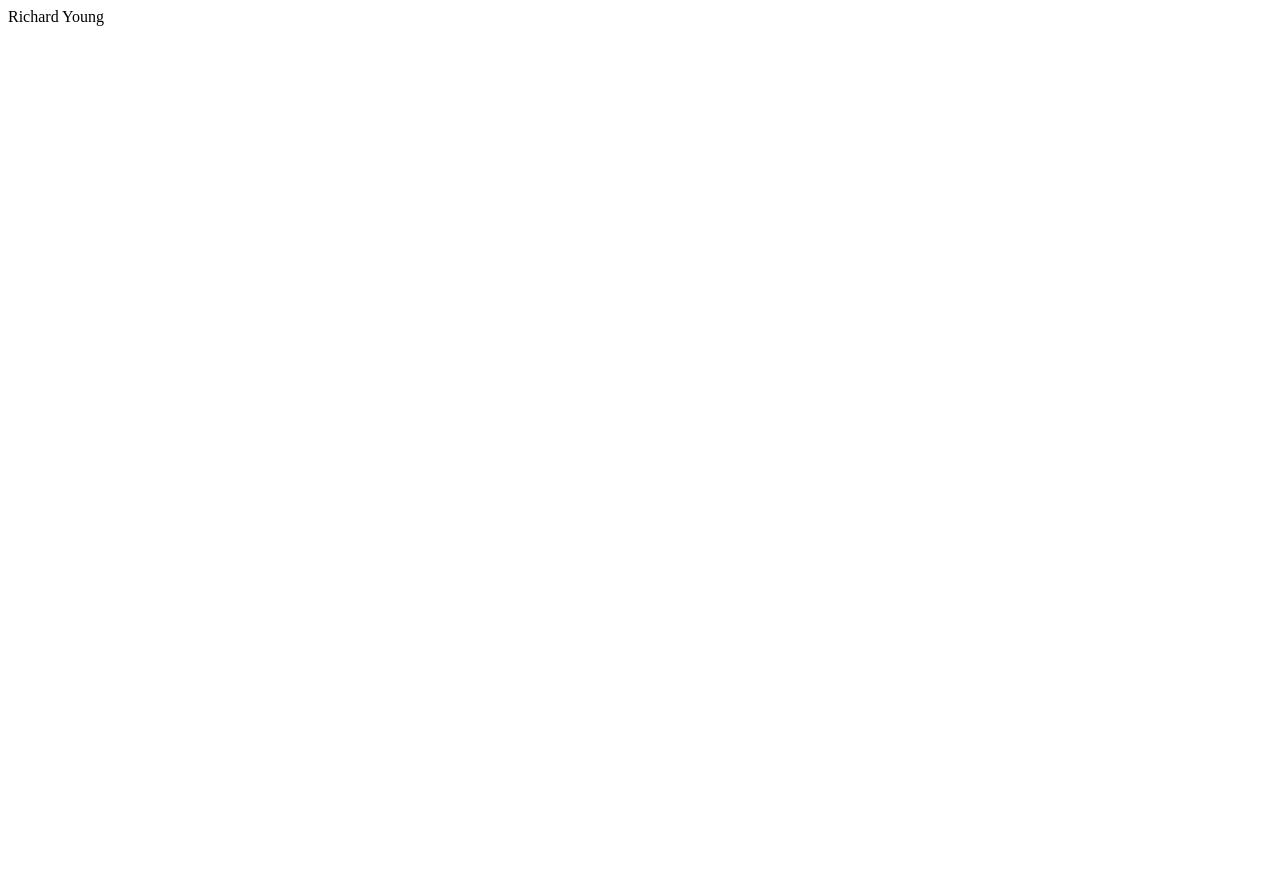
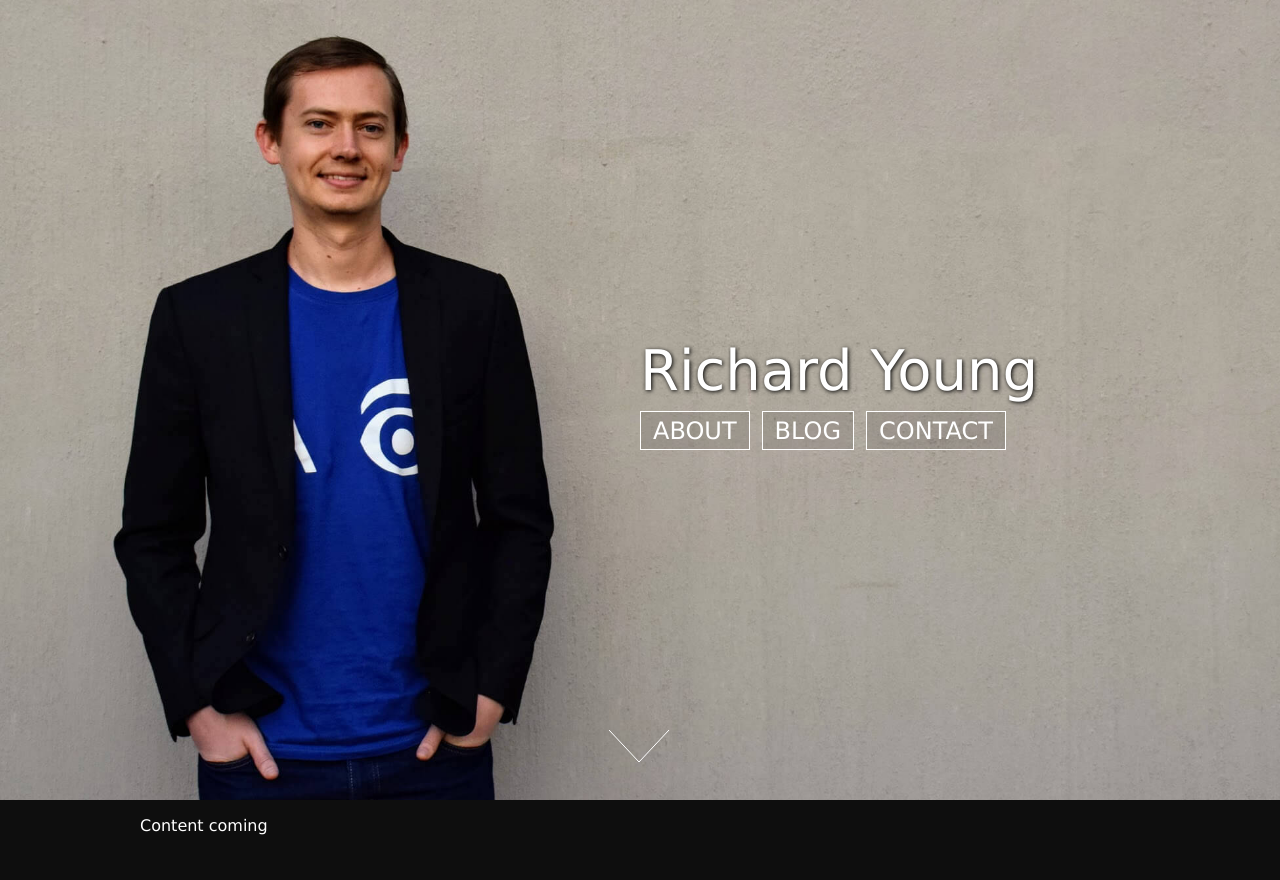
Before and after one commit to richardyoung00/richardyoung00.github.io, a plain HTML site: page index.html in a window 1280 px wide. Before the commit the page ends 800 px from the top, so only its background shows below. Drawn offline with Linux system fonts and the light colour scheme.

Commit message:
initial layout

```diff
--- a/index.html
+++ b/index.html
@@ -5,9 +5,169 @@
     <meta name="viewport" content="width=device-width, initial-scale=1.0">
     <meta http-equiv="X-UA-Compatible" content="ie=edge">
     <title>Richard Young</title>
+    <style>
+        * {
+            box-sizing: border-box;
+        }
+        html {
+
+            height: 100%;
+        }
+
+        body {
+            min-height: 100%;
+            margin: 0;
+            display: flex;
+            flex-direction: column;
+            align-items: center;
+            justify-content: center;
+            background-color: #0E0E0E;
+            font-family: Verdana, Geneva, Tahoma, sans-serif;
+
+        }
+
+        .page-container {
+            width: 100%;
+            max-width: 1000px;
+            flex: 1;
+            color: white;
+            z-index: 1;
+            display: flex;
+            flex-direction: column;
+        }
+
+        .splash-overlay {
+            width: 100%;
+            height: min(100vh, 100vw);
+            display: flex;
+            flex-direction: row;
+            z-index: 1;
+            align-items: center;
+            position: relative;
+        }
+
+        .splash-overlay > * {
+            flex: 1;
+        }
+
+        .splash-image {
+            width: 100%;
+            height: min(100vh, 100vw);
+            object-fit: cover;
+            position: fixed;
+            top: 0;
+        }
+
+        .splash-content {
+            display: flex;
+            flex-direction: column;
+        }
+
+        .title {
+            font-size: clamp(2em,5vw,3.5em);
+            color: white;
+            text-shadow: 1px 1px 4px #000000;
+        }
+
+        .actions {
+            display: flex;
+            flex-direction: row;
+            margin-top: 0.5em;
+            flex-wrap: wrap;
+        }
+
+        .action {
+            border: 1px solid white;
+            color: white;
+            /* font-size: 1.5em; */
+            font-size: clamp(1em,3vw,1.5em);
+            padding: 0.2em 0.5em;
+            margin-right: 0.5em;
+            margin-bottom: 0.5em;
+            background-color: rgba(0,0,0,0.1);
+            cursor: pointer;
+            user-select: none;
+        }
+        .action:hover {
+            transition: background-color 0.2s;
+            background-color: rgba(0,0,0,0.2);
+        }
+
+        .action:active {
+            transform: scale(0.98);
+            box-shadow: 2px 2px 6px 1px rgba(0, 0, 0, 0.24);
+        }
+
+        .arrow {
+            margin-bottom: -80px;
+            width: 62px;
+            position: absolute;
+            bottom: 0;
+            margin-left: auto;
+            margin-right: auto;
+            left: 0;
+            right: 0;
+        }
+
+        .arrow path {
+            stroke: #fff;
+            fill: transparent;
+            stroke-width: 1px;
+        }
+
+        @media (orientation: portrait) {
+            .arrow {
+                display: none;
+            }
+        }
+
+    </style>
 </head>
 <body>
-    Richard Young
+    <img class="splash-image" src="images/splash.jpeg"></div>
+    <div class="splash-overlay">
+        <div></div>
+        <div class="splash-content">
+            <div class="title">Richard Young</div>
+            <div class="actions">
+                <div class="action">ABOUT</div>
+                <div class="action">BLOG</div>
+                <div class="action">CONTACT</div>
+            </div>
+        </div>
+        <svg class="arrow">
+            <path class="a1" d="M0 0 L30 32 L60 0"></path>
+        </svg>
+    </div>
+    <div class="page-container">
+        <p>Content coming</p>
 
+
+    </div>
+
+    <script type="module">
+        const blurScrollRange = 0.3 * document.documentElement.clientWidth;
+        const opacityScrollRange = 0.6 * document.documentElement.clientWidth;
+        const blurRange = 10;
+        const opacityRange = 0.92;
+
+        function renderFromScrollPosition() {
+            const splash = document.querySelector('img.splash-image')
+
+            const blurScrollFactor = (Math.min(window.scrollY, blurScrollRange)/blurScrollRange)
+            const opacityScrollFactor = (Math.min(window.scrollY, opacityScrollRange)/opacityScrollRange)
+
+            const blurRadius = blurScrollFactor * blurRange;
+            splash.style.filter = `blur(${blurRadius}px)`;
+
+            splash.style.opacity = 1 - (opacityScrollFactor * opacityRange);
+        }
+
+        window.addEventListener('scroll', (e) => {
+            renderFromScrollPosition()
+        })
+
+        renderFromScrollPosition()
+    </script>
 </body>
 </html>
```
Also changed, not shown: images/splash.jpeg (added), 2 other files.
